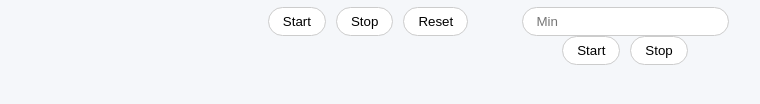
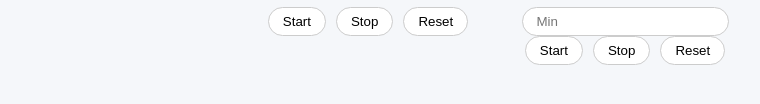
Before and after one commit to hridan-bhatt/FocusTimer, a plain HTML site: page index.html in a window 1280 px wide. Shown: the part 410-514 px from the top of the page, without its empty margins (272-1032 px from the left). Drawn offline with Linux system fonts and the light colour scheme.

Commit message:
added reset button to timer

```diff
--- a/index.html
+++ b/index.html
@@ -31,6 +31,7 @@
     <div class="row">
       <button onclick="tStart()">Start</button>
       <button onclick="tStop()">Stop</button>
+      <button onclick="tReset()">Reset</button>
     </div>
   </div>
 
```
